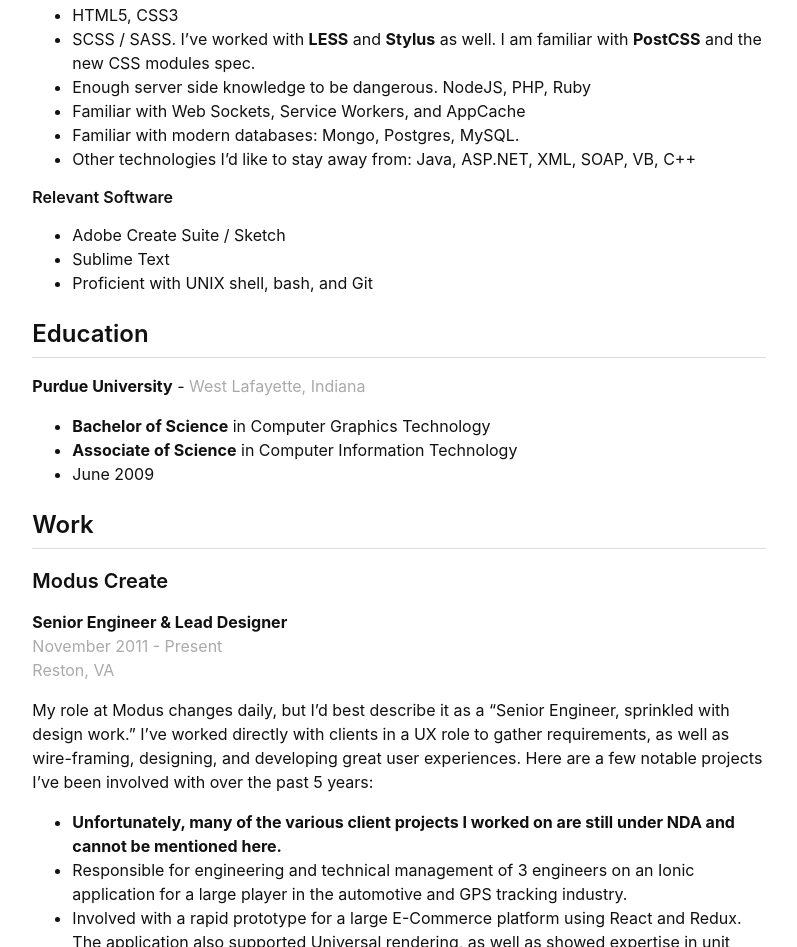
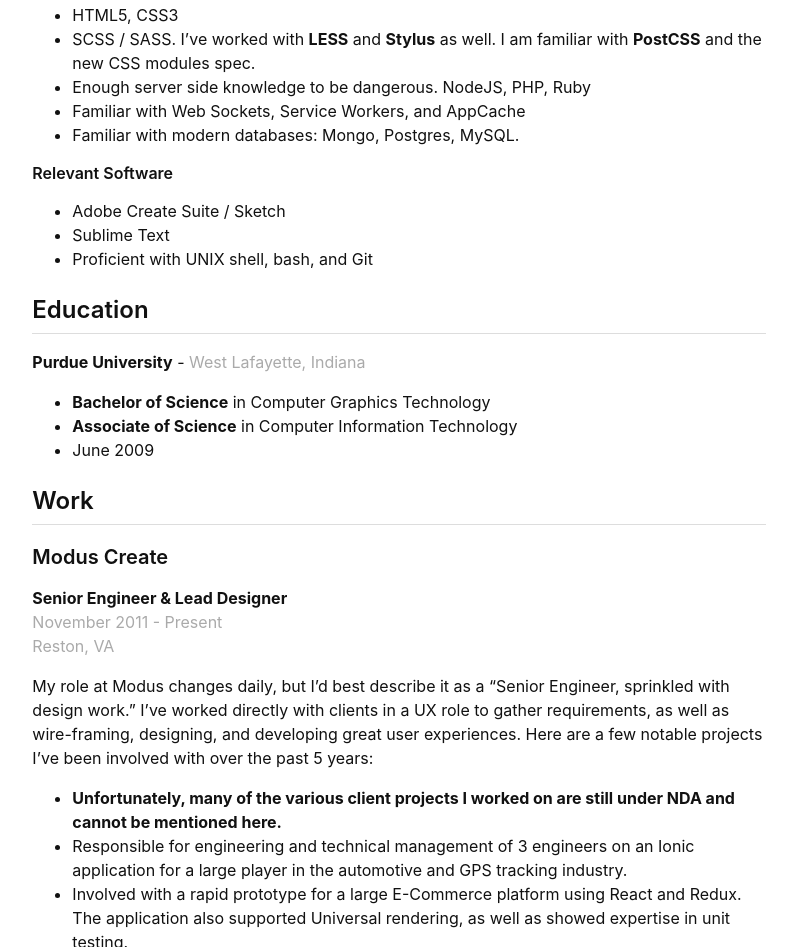
Before and after one commit to dmackerman/resume, a plain HTML site: page index.html in a window 1280 px wide. Shown: the part 1499-2446 px from the top of the page, without its empty margins (241-1038 px from the left). Drawn offline with Linux system fonts and the light colour scheme.

Commit message:
Update index.html

```diff
--- a/index.html
+++ b/index.html
@@ -63,7 +63,6 @@
                     <li>Enough server side knowledge to be dangerous. NodeJS, PHP, Ruby</li>
                     <li>Familiar with Web Sockets, Service Workers, and AppCache</li>
                     <li>Familiar with modern databases: Mongo, Postgres, MySQL.</li>
-                    <li>Other technologies I&#8217;d like to stay away from: Java, ASP.NET, XML, SOAP, VB, C++</li>
                 </ul>
                 <h4>Relevant Software</h4>
                 <ul>
```
